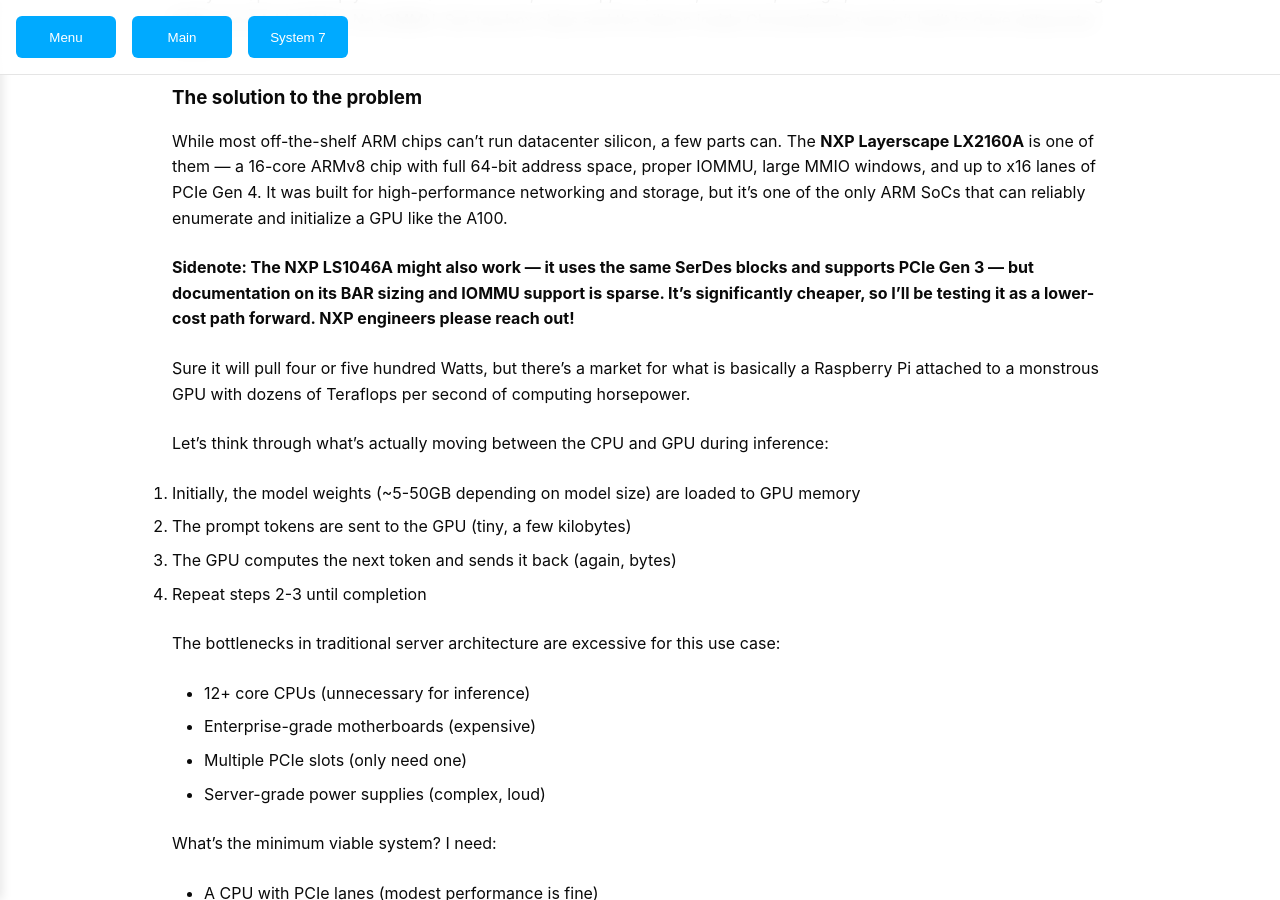
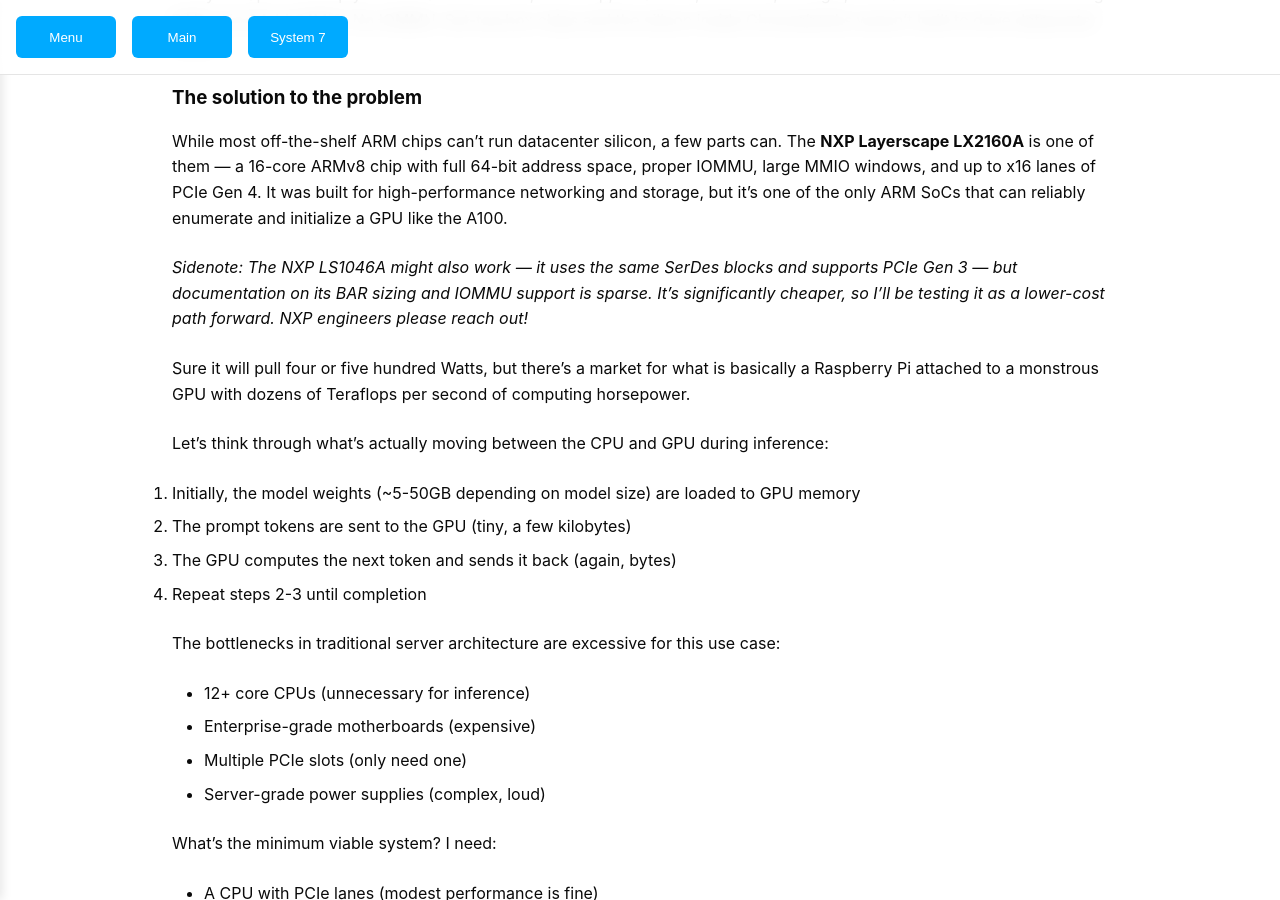
Before and after one commit to bbenchoff/bbenchoff.github.io, a Jekyll site: the page built from pages/EdgingAI.md, in a window 1280 px wide and 900 px high, scrolled down 1190 px. Built offline with Jekyll 4.4.1, drawn with Linux system fonts in a browser that asks for light colours; nearby versions of some CDN libraries; our own code applies the rules of GitHub Pages for plain Markdown files.

Commit message:
Update EdgingAI.md

```diff
--- a/pages/EdgingAI.md
+++ b/pages/EdgingAI.md
@@ -28,7 +28,7 @@
 
 While most off-the-shelf ARM chips can't run datacenter silicon, a few parts can. The **NXP Layerscape LX2160A** is one of them — a 16-core ARMv8 chip with full 64-bit address space, proper IOMMU, large MMIO windows, and up to x16 lanes of PCIe Gen 4. It was built for high-performance networking and storage, but it's one of the only ARM SoCs that can reliably enumerate and initialize a GPU like the A100.
 
- __Sidenote: The NXP LS1046A might also work — it uses the same SerDes blocks and supports PCIe Gen 3 — but documentation on its BAR sizing and IOMMU support is sparse. It’s significantly cheaper, so I’ll be testing it as a lower-cost path forward. NXP engineers please reach out!__
+ _Sidenote: The NXP LS1046A might also work — it uses the same SerDes blocks and supports PCIe Gen 3 — but documentation on its BAR sizing and IOMMU support is sparse. It’s significantly cheaper, so I’ll be testing it as a lower-cost path forward. NXP engineers please reach out!_
 
 Sure it will pull four or five hundred Watts, but there's a market for what is basically a Raspberry Pi attached to a monstrous GPU with dozens of Teraflops per second of computing horsepower.
 
```
